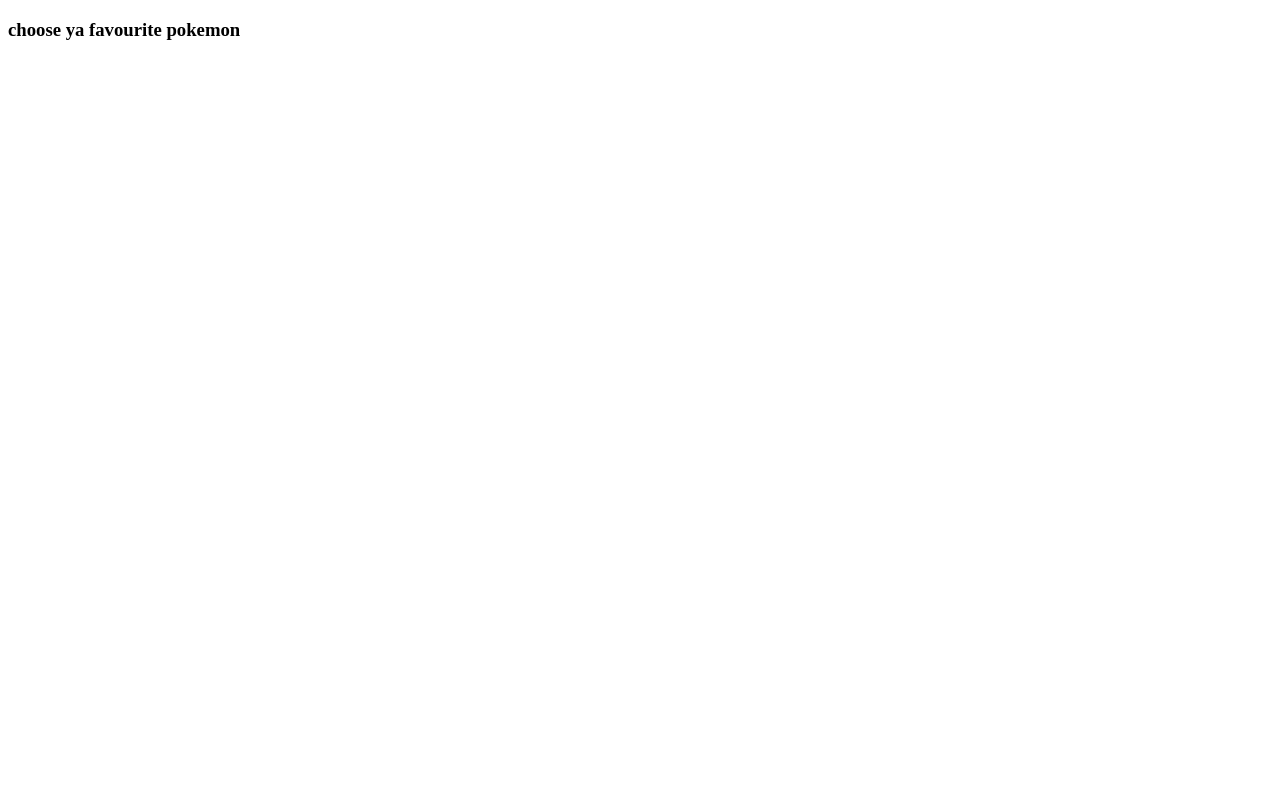
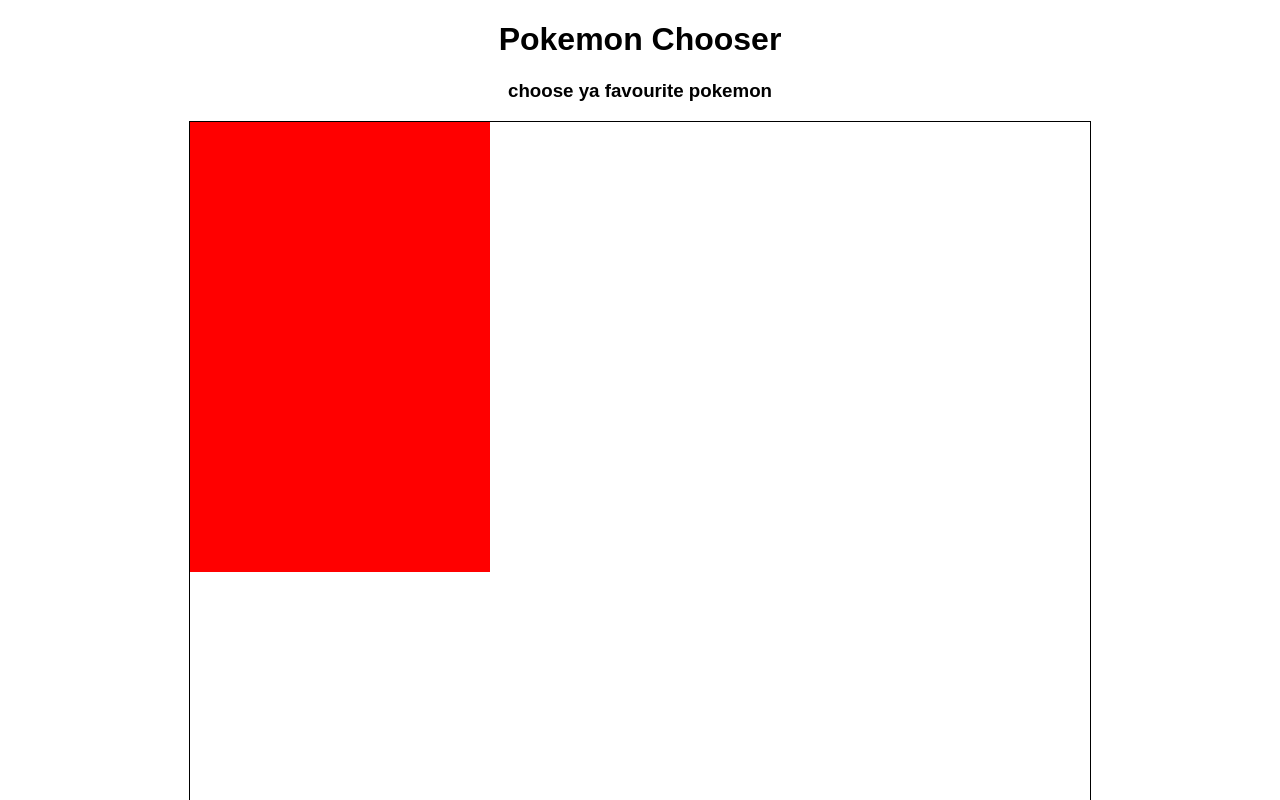
Before and after one commit to Charles0306/Javascript2020, a plain HTML site: page H05/interactief.html in a window 1280 px wide. Shown: the top 800 px of the page. Drawn offline with Linux system fonts and the light colour scheme.

Commit message:
Opdracht 5

```diff
--- a/H05/interactief.html
+++ b/H05/interactief.html
@@ -1,10 +1,34 @@
 <!DOCTYPE html>
 <html lang="en">
 <head>
+    <style>
+        body {
+            font-family: Copse, sans-serif;
+            text-align: center;
+        }
+
+        div.pokepicture {
+            height: 450px;
+            width: 300px;
+            float: left;
+            background-color: red;
+        }
+
+        #pics {
+            width: 900px;
+            height: 1350px;
+            border: solid 1px black;
+            font-size: 0px;
+            margin: auto;
+        }
+
+    </style>
+
     <meta charset="UTF-8">
     <title>Javascript interactief</title>
 </head>
 <body>
+<h1>Pokemon Chooser</h1>
 <h3>choose ya favourite pokemon</h3>
 <div id="pics"></div>
 
--- a/H05/interactief.js
+++ b/H05/interactief.js
@@ -0,0 +1,4 @@
+pics = document.getElementById("pics");
+newElement = document.createElement("div");
+newElement.className = "pokepicture";
+pics.appendChild(newElement);
```
